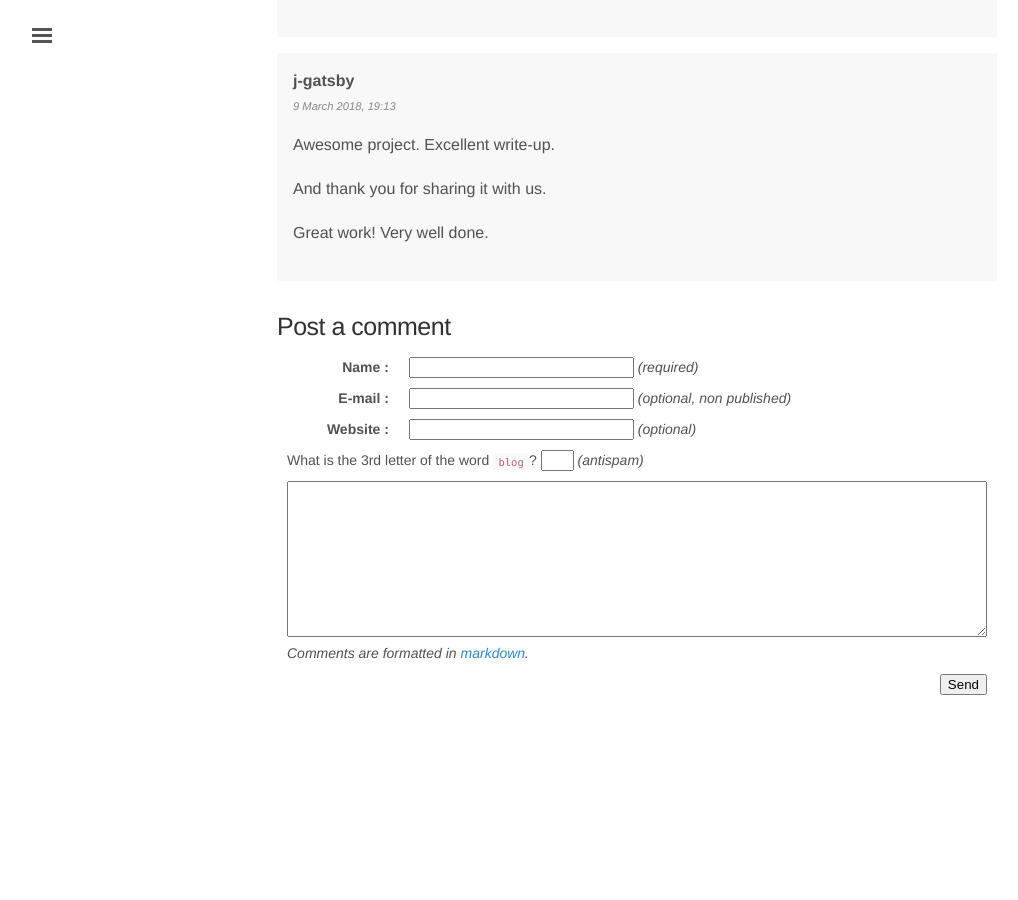
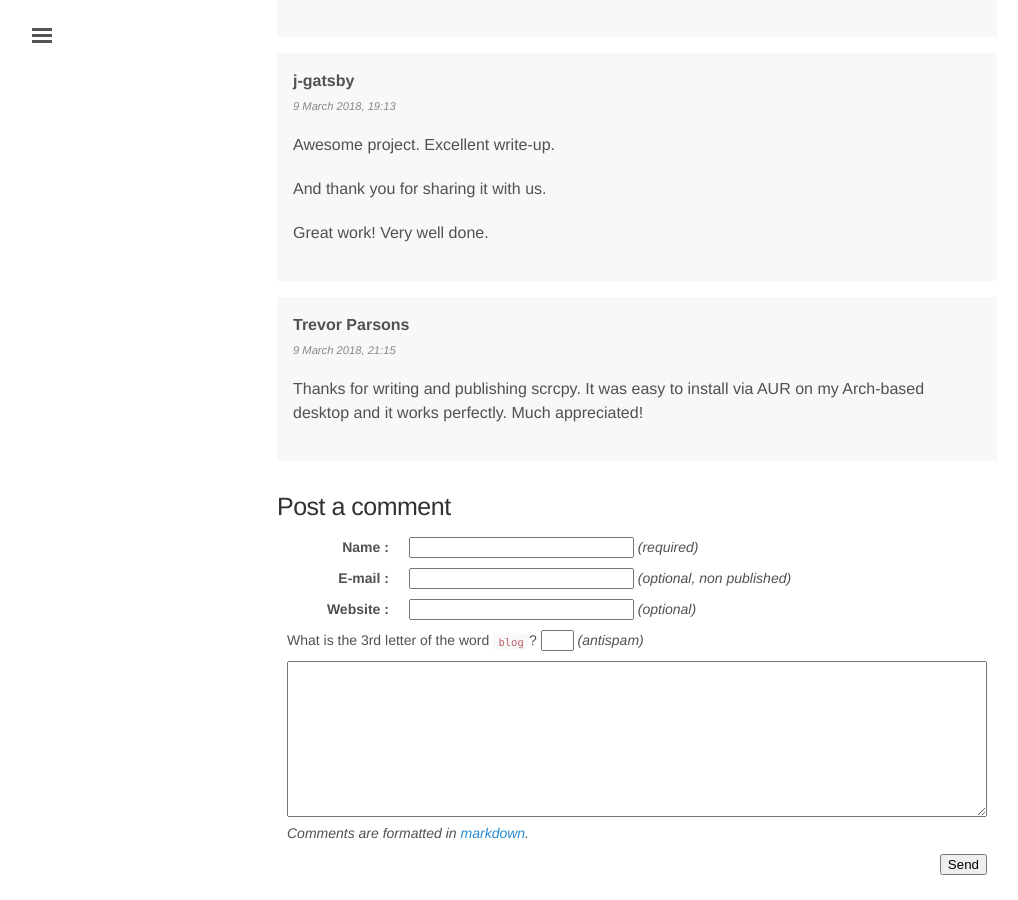
Before and after one commit to rom1v/blog.rom1v.com, a Jekyll site: the page built from _posts/2018-03-08-introducing-scrcpy.md, in a window 1280 px wide and 900 px high, scrolled down 11649 px. Shown: the whole window, without its empty margins (3-1021 px from the left). Built offline with Jekyll 4.4.1, drawn with Linux system fonts in a browser that asks for light colours; before the commit the page ends 12369 px from its top, so only the background shows below that.

Commit message:
Publish comment 12 for scrcpy

```diff
--- a/_data/comments-2018-03-introducing-scrcpy.yaml
+++ b/_data/comments-2018-03-introducing-scrcpy.yaml
@@ -95,3 +95,9 @@
 
     Great work!
     Very well done.
+- id: 12
+  author: Trevor Parsons
+  date: 2018-03-09 21:15:05+01:00
+  contents: |
+    Thanks for writing and publishing scrcpy. It was easy to install via AUR on
+    my Arch-based desktop and it works perfectly. Much appreciated!
```
